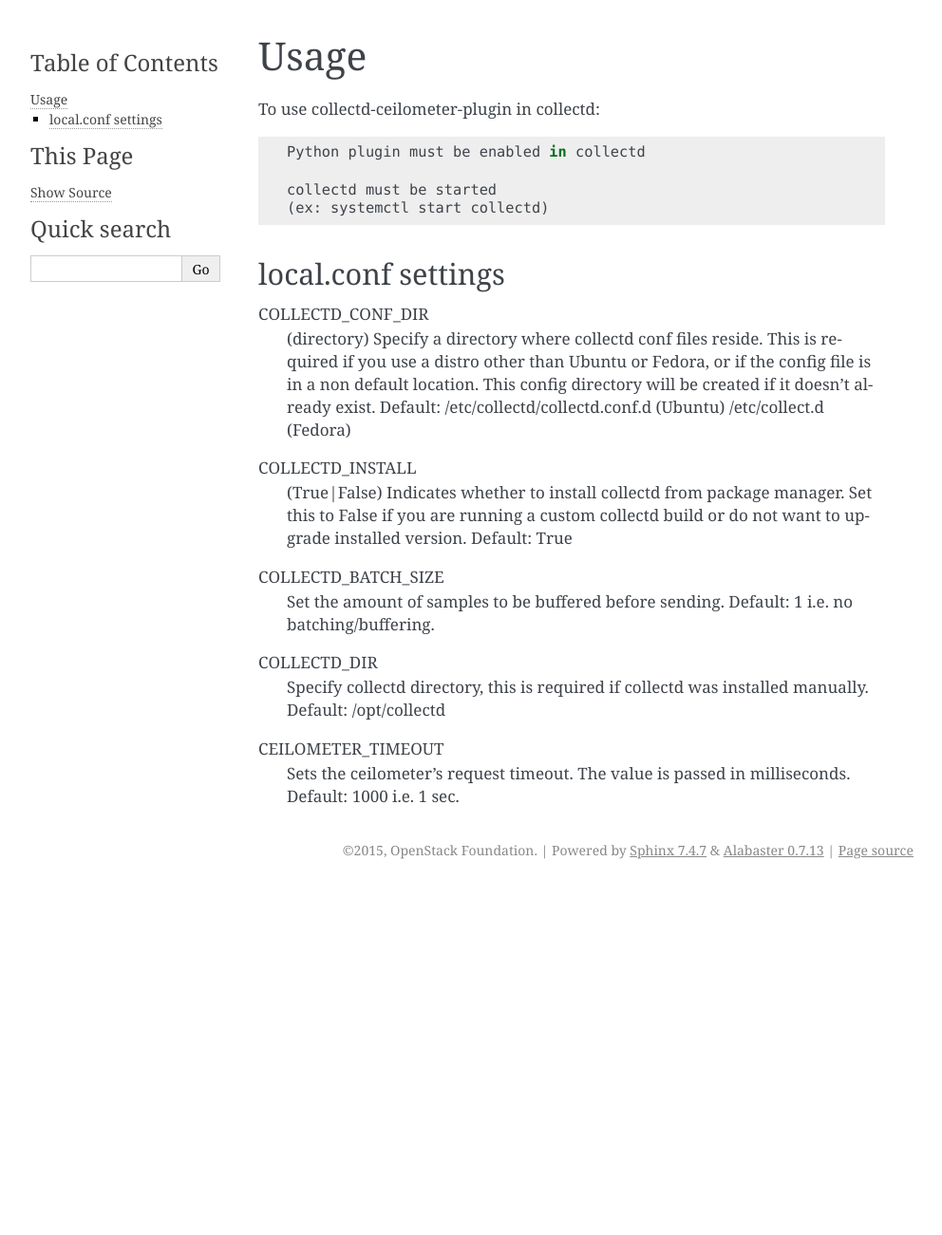
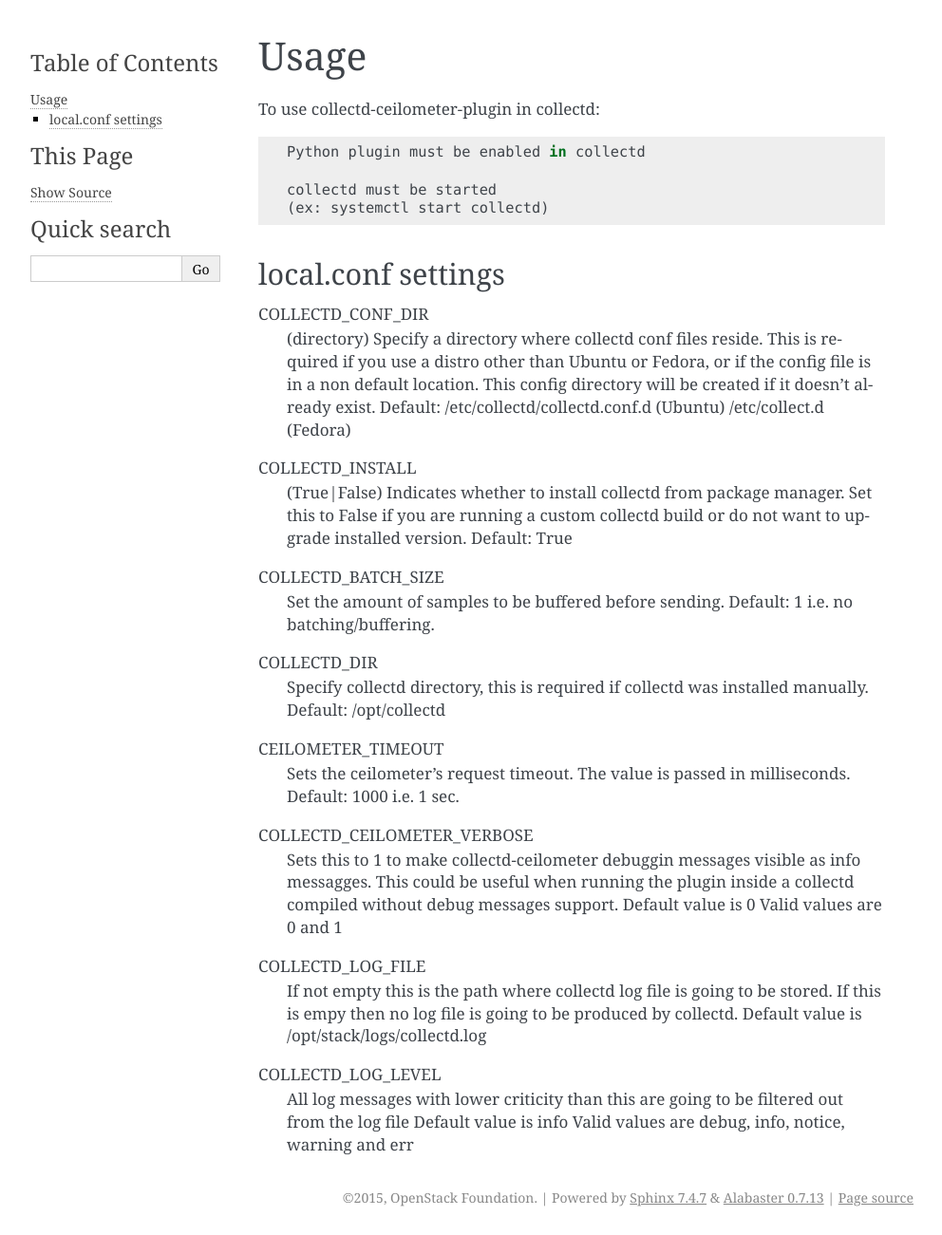
Before and after one commit to openstack-archive/collectd-openstack-plugins, a Sphinx documentation site: the page built from doc/source/usage.rst, in a window 1280 px wide. Shown: the whole page at 95% size, without its empty margins (148-1140 px from the left). Built offline with Sphinx 7.4.7, drawn with Linux system fonts in a browser that asks for light colours; before the commit the page ends 935 px from its top, so only the background shows below that.

Commit message:
Restart and configure collectd log file.
When installing collectd is usually automatically started. If it is
already running the start operation has no effects. Therfore to make
any configuration setting effective it has to be instead restarted
(stop + stard).

Collectd log file is stored by log-file plugin to stack log folder.
The actual location of this file can be configured.

Verbosity of plugin can be increased to made debug messages visible
when running inside a collecd release compiled to throw away debug
messages. This option is mainly useful for plugin developers.

Related-Bug: #1606338
Change-Id: I658c1c3837970f3732ea64acd791838ee54c61ac

```diff
--- a/doc/source/usage.rst
+++ b/doc/source/usage.rst
@@ -1,6 +1,6 @@
-========
+=====
 Usage
-========
+=====
 
 To use collectd-ceilometer-plugin in collectd::
 
@@ -41,3 +41,22 @@ COLLECTD_DIR
 CEILOMETER_TIMEOUT
     Sets the ceilometer's request timeout. The value is passed in milliseconds.
     Default: 1000 i.e. 1 sec.
+
+
+COLLECTD_CEILOMETER_VERBOSE
+    Sets this to 1 to make collectd-ceilometer debuggin messages visible as info
+    messagges. This could be useful when running the plugin inside a collectd
+    compiled without debug messages support.
+    Default value is 0
+    Valid values are 0 and 1
+
+COLLECTD_LOG_FILE
+    If not empty this is the path where collectd log file is going to be stored.
+    If this is empy then no log file is going to be produced by collectd.
+    Default value is /opt/stack/logs/collectd.log
+
+COLLECTD_LOG_LEVEL
+    All log messages with lower criticity than this are going to be filtered
+    out from the log file
+    Default value is info
+    Valid values are debug, info, notice, warning and err
```
Also changed, not shown: 2 other files.
